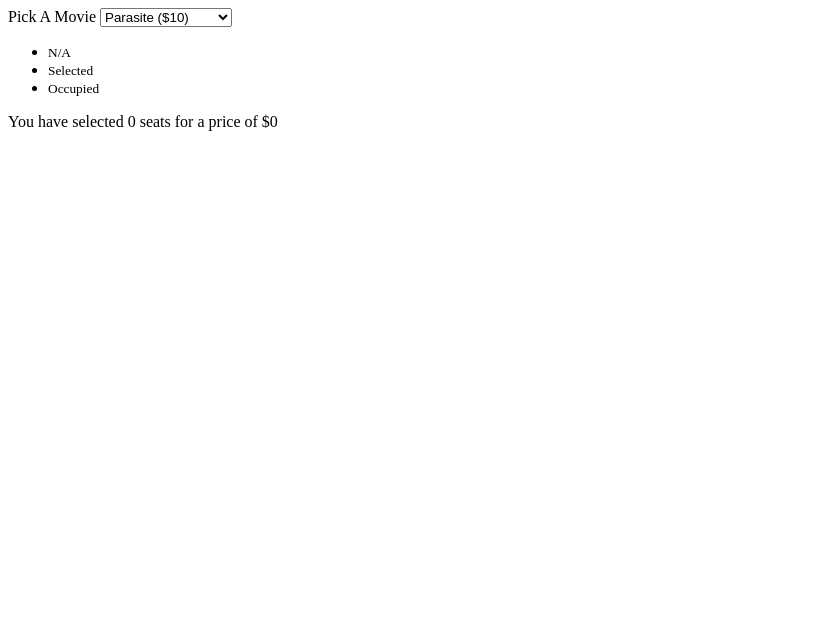
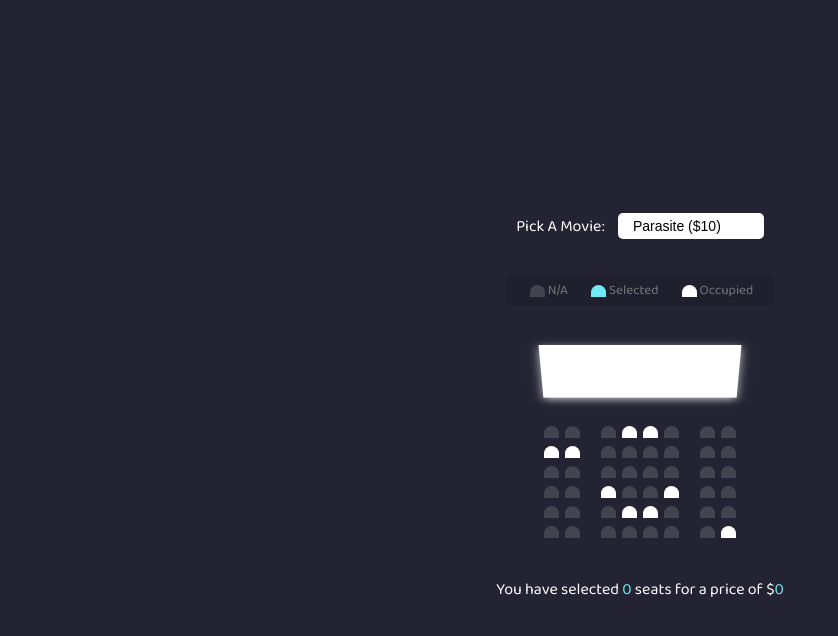
Before and after one commit to Fayoung01/movieSeatBooking, a plain HTML site: page index.html in a window 1280 px wide. Shown: the whole page, without its empty margins (0-838 px from the left). Drawn offline with Linux system fonts and the light colour scheme.

Commit message:
Added project CSS

```diff
--- a/index.html
+++ b/index.html
@@ -1,16 +1,15 @@
 <!DOCTYPE html>
 <html lang="en">
-
   <head>
-    <meta charset="UTF-8">
-    <meta name="viewport" content="width=device-width, initial-scale=1.0">
-    <link rel="stylesheet" href="style.css">
+    <meta charset="UTF-8" />
+    <meta name="viewport" content="width=device-width, initial-scale=1.0" />
+    <link rel="stylesheet" href="style.css" />
     <title>Movie Seat Booking</title>
   </head>
 
   <body>
     <div class="movie-container">
-        <label>Pick A Movie</label>
+      <label>Pick A Movie:</label>
       <select id="movie">
         <option value="10">Parasite ($10)</option>
         <option value="5">1917 ($5)</option>
@@ -50,7 +49,7 @@
       <div class="row">
         <div class="seat occupied"></div>
         <div class="seat occupied"></div>
-            <div class="seat occupied"></div>
+        <div class="seat"></div>
         <div class="seat"></div>
         <div class="seat"></div>
         <div class="seat"></div>
@@ -63,7 +62,7 @@
         <div class="seat"></div>
         <div class="seat"></div>
         <div class="seat"></div>
-            <div class="seat occupied"></div>
+        <div class="seat"></div>
         <div class="seat"></div>
         <div class="seat"></div>
       </div>
@@ -99,8 +98,12 @@
       </div>
     </div>
 
-    <p class="text">You have selected <span id="count">0</span> seats for a price of $<span id="total">0</span></p>
+    <p class="text">
+      You have selected <span id="count">0</span> seats for a price of $<span
+        id="total"
+        >0</span
+      >
+    </p>
     <script src="script.js"></script>
   </body>
-
 </html>
--- a/style.css
+++ b/style.css
@@ -0,0 +1,111 @@
+@import url('https://fonts.googleapis.com/css?family=Baloo+2&display=swap');
+
+* {
+    box-sizing: border-box;
+}
+
+body {
+    background-color: #242333;
+    color: #fff;
+    display: flex;
+    flex-direction: column;
+    align-items: center;
+    justify-content: center;
+    height: 100vh;
+    font-family: 'Baloo 2', sans-serif;
+    margin: 0;
+}
+
+.movie-container {
+    margin: 20px 0;
+}
+
+.movie-container select {
+    background-color: #fff;
+    border: 0;
+    border-radius: 5px;
+    font-size: 14px;
+    margin-left: 10px;
+    padding: 5px 15px 5px 15px;
+    -moz-appearance: none;
+    -webkit-appearance: none;
+    appearance: none;
+}
+
+.container {
+    perspective: 1000px;
+    margin-bottom: 30px;
+}
+
+.seat {
+    background-color: #444451;
+    height: 12px;
+    width: 15px;
+    margin: 4px 3px;
+    border-top-left-radius: 10px;
+    border-top-right-radius: 10px;
+}
+
+.seat.selected {
+    background-color: #6feaf6;
+}
+
+.seat.occupied {
+    background-color: #fff;
+}
+
+.seat:not(.occupied):hover {
+    cursor: pointer;
+    transform: scale(1.2);
+}
+
+.showcase .seat:not(.occupied):hover {
+    cursor: default;
+    transform: scale(1);
+}
+
+.showcase {
+    background-color: rgba(0, 0, 0, 0.1);
+    padding: 5px 10px;
+    border-radius: 5px;
+    list-style-type: none;
+    color: #777;
+    display: flex;
+    justify-content: space-between;
+}
+
+.showcase li {
+    display: flex;
+    align-items: center;
+    justify-content: center;
+    margin: 0 10px;
+}
+
+.seat:nth-of-type(2) {
+    margin-right: 18px;
+}
+
+.seat:nth-last-of-type(2) {
+    margin-left: 18px;
+}
+
+.screen {
+    background-color: #fff;
+    height: 70px;
+    width: 100%;
+    margin: 15px 0;
+    transform: rotateX(-45deg);
+    box-shadow: 0 3px 10px rgba(255, 255, 255, 0.7);
+}
+
+.row {
+    display: flex;
+}
+
+.text {
+    margin: 5px 0;
+}
+
+.text span {
+    color: #6feaf6;
+}
```
Lines whose indentation alone changed are shown as unchanged.
